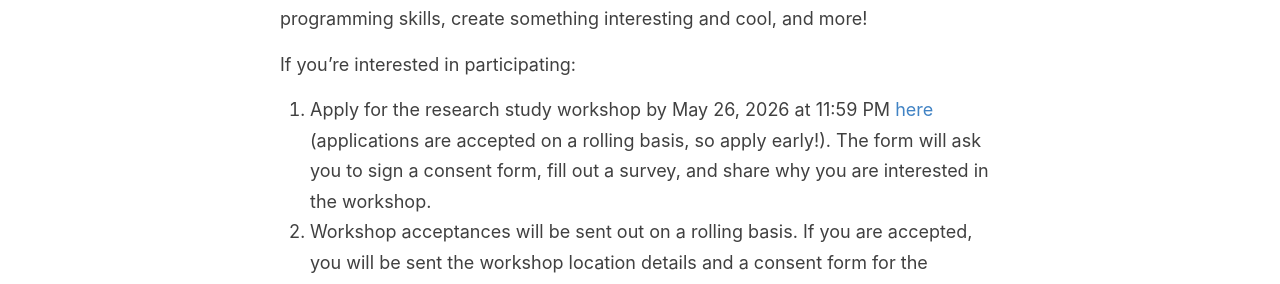
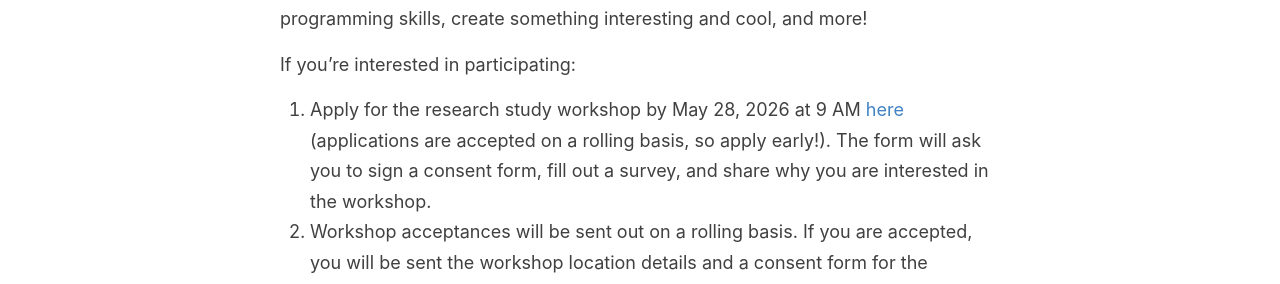
Before and after one commit to NUDelta/personal-project-workshop, a Jekyll site: the page built from index.md, in a window 1280 px wide and 900 px high, scrolled down 524 px. Shown: the part 161-445 px from the top of the window. Built offline with Jekyll 4.4.1, drawn with Linux system fonts in a browser that asks for light colours; our own code applies the rules of GitHub Pages for plain Markdown files.

Commit message:
Update index.md

```diff
--- a/index.md
+++ b/index.md
@@ -24,7 +24,7 @@ Mudd Library, Northwestern University
 
 If you’re interested in participating:
 
-1. Apply for the research study workshop by May 26, 2026 at 11:59 PM [here](https://northwestern.az1.qualtrics.com/jfe/form/SV_0NyQaLtByJe0HYO) (applications are accepted on a rolling basis, so apply early!). The form will ask you to sign a consent form, fill out a survey, and share why you are interested in the workshop.
+1. Apply for the research study workshop by May 28, 2026 at 9 AM [here](https://northwestern.az1.qualtrics.com/jfe/form/SV_0NyQaLtByJe0HYO) (applications are accepted on a rolling basis, so apply early!). The form will ask you to sign a consent form, fill out a survey, and share why you are interested in the workshop.
 2. Workshop acceptances will be sent out on a rolling basis. If you are accepted, you will be sent the workshop location details and a consent form for the workshop itself.
 
 The application and workshop are a part of a research study. To be eligible for this research study, you must be a Northwestern University student aged 18 or older. This study is approved by the Northwestern IRB (_STU00226229: Designing programming problem solving support for students_). The PI for this study is Professor Eleanor O’Rourke. Your professors will not know if you choose to participate in this study or not and your participation will not affect your standing at Northwestern University.
```
